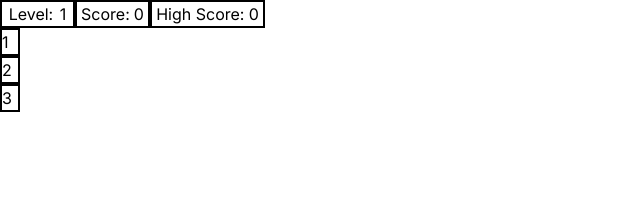
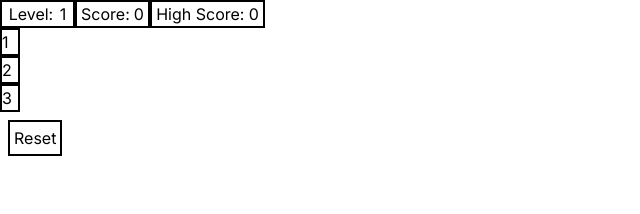
Before and after one commit to devin-hale/Code-Shuffle, a Next.js app: page / in a window 1280 px wide. Shown: the top 214 px of the page, without its empty margins (0-640 px from the left). Built offline with nearby package versions, Linux system fonts and the light colour scheme.

Commit message:
Reset button and reset upon clicking illegal move functioning.

```diff
--- a/src/components/gameBoard/gameBoard.js
+++ b/src/components/gameBoard/gameBoard.js
@@ -1,4 +1,4 @@
-import { useState } from "react";
+import { useEffect, useState } from "react";
 import { useSelector, useDispatch } from "react-redux";
 import {
   scoreIncrement,
@@ -19,7 +19,8 @@ const GameBoard = () => {
   const dispatch = useDispatch();
 
   //Initialize cardData state.  Uses level 1 as default.
-  const [cardState, setCardState] = useState(cardData["level1"]);
+  const defaultData = cardData["level1"];
+  const [cardState, setCardState] = useState(defaultData);
 
   //Given a card, checks if it is clicked in state or not.
   const checkClickable = (card) => {
@@ -44,7 +45,7 @@ const GameBoard = () => {
 
   //Resets cardstate to level 1.  Zeroes level and current score.
   const resetGame = () => {
-    setCardState(cardData["level1"]);
+    cardData[`level${1}`].forEach((el) => (el.clicked = false));
     dispatch(scoreZero());
     dispatch(levelZero());
   };
@@ -61,7 +62,18 @@ const GameBoard = () => {
     );
   });
 
-  return <div>{mapCards}</div>;
+  return (
+    <div>
+      <div>{mapCards}</div>
+      <button
+        className="border-black border-[2px] p-1 text-center m-2"
+        type="button"
+        onClick={resetGame}
+      >
+        Reset
+      </button>
+    </div>
+  );
 };
 
 export default GameBoard;
```
